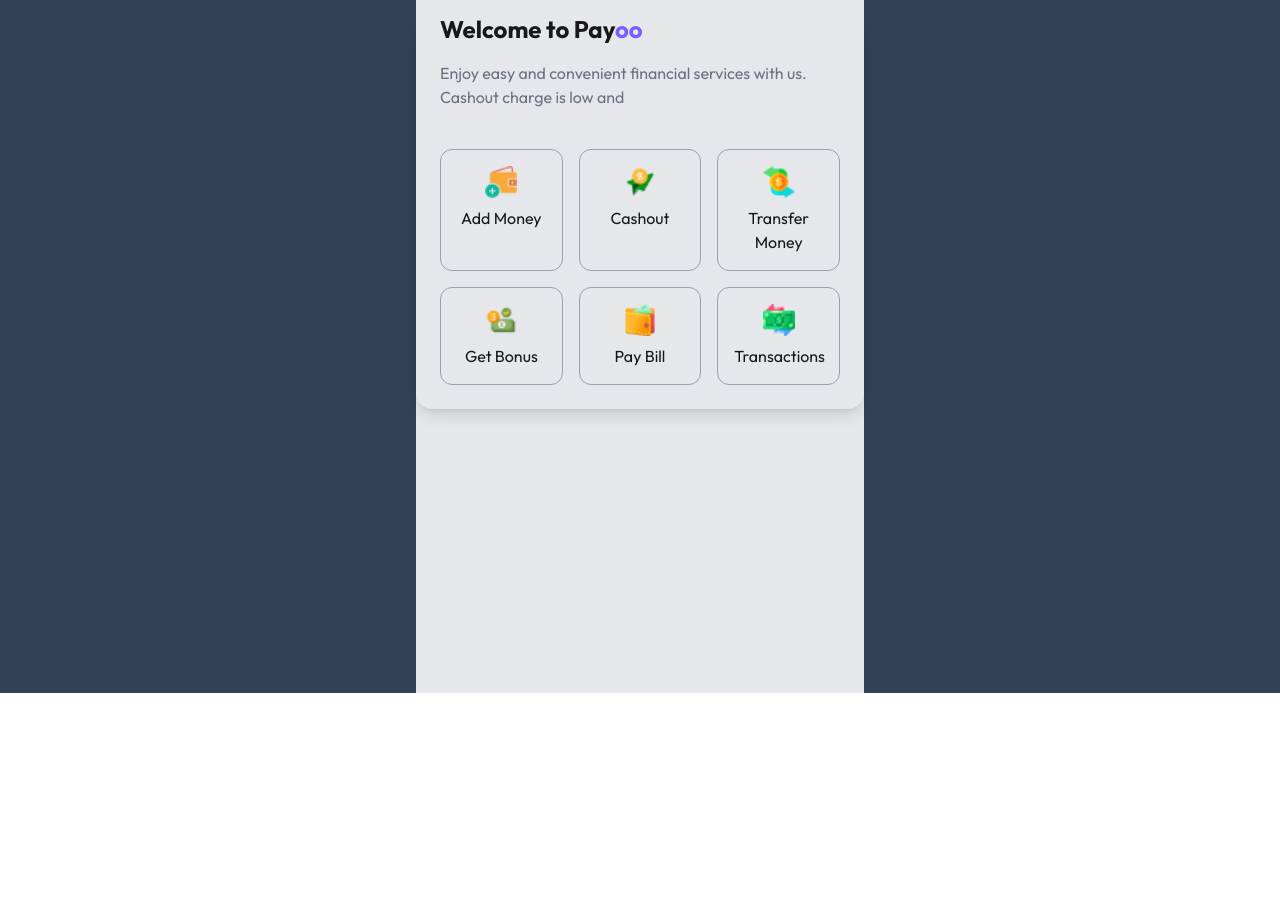
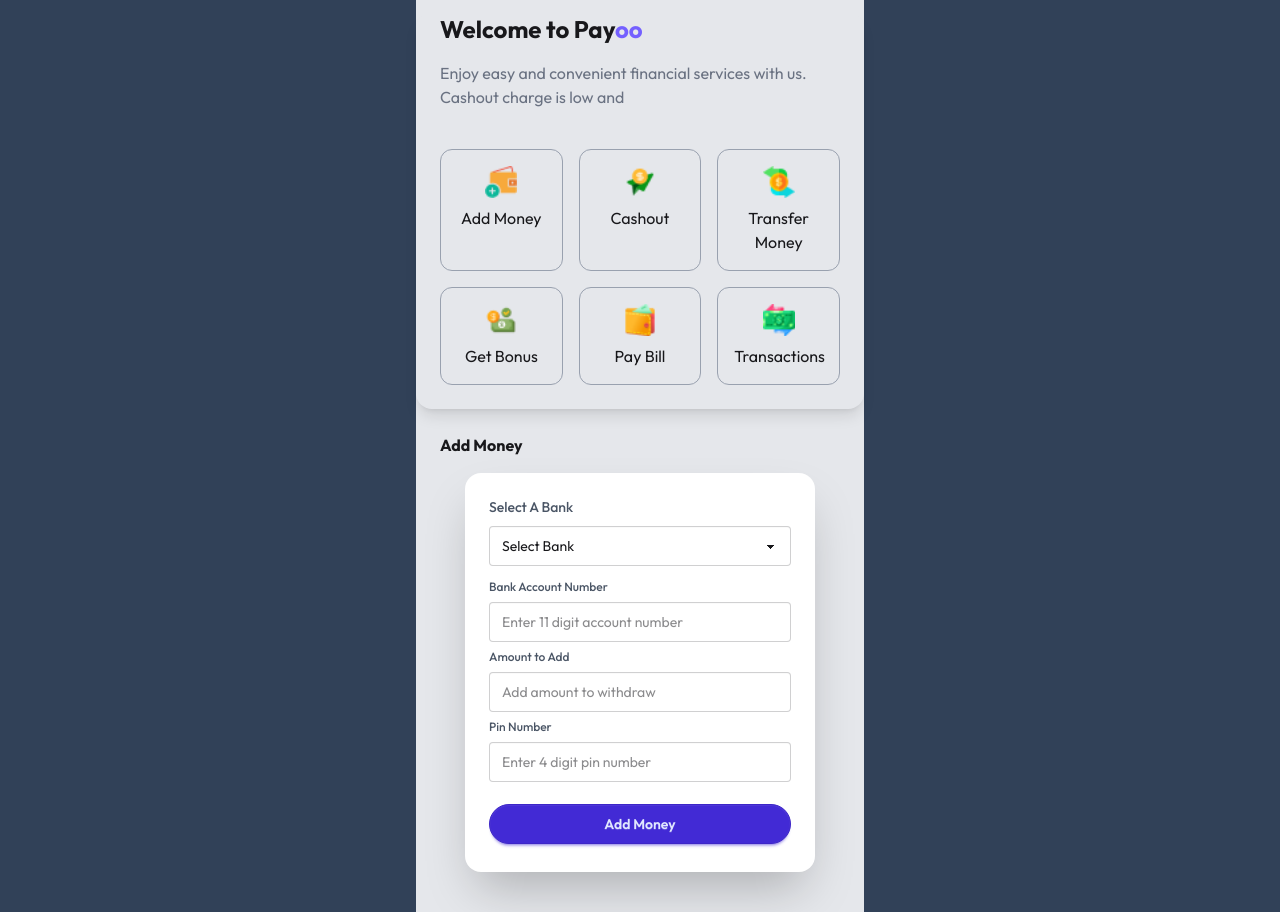
Before and after one commit to mahabubalam-gbs/payoo-mobile-banking, a plain HTML site: page main.html in a window 1280 px wide. Shown: the part 107-1019 px from the top of the page. Before the commit the page ends 800 px from the top, so only its background shows below. Drawn offline with nearby package versions, Linux system fonts and the light colour scheme.

Commit message:
Add money section design done

```diff
--- a/main.html
+++ b/main.html
@@ -60,7 +60,7 @@
             <p class="text-gray-500 font-normal mb-4">Enjoy easy and convenient financial services with us. Cashout
                 charge is
                 low and </p>
-
+            <!-- cards section -->
             <div class="cards grid grid-cols-3 gap-4 py-6">
                 <!-- card 1 -->
                 <div
@@ -100,6 +100,42 @@
                 </div>
             </div>
         </section>
+
+        <!-- add money section -->
+        <section class="py-6">
+            <h2 class="px-6 font-bold">Add Money</h2>
+            <div class="hero">
+                <div class="hero-content">
+                    <div class="card bg-base-100 shadow-2xl rounded-2xl min-w-[350px]">
+                        <form class="card-body">
+                            <legend class="font-medium text-gray-600">Select A Bank</legend>
+                            <select class="select outline-none">
+                                <option disabled selected>Select Bank</option>
+                                <option>Bkash</option>
+                                <option>Nagad</option>
+                                <option>Rocket</option>
+                                <option>Upay</option>
+                                <option>Cellphin</option>
+                                <option>Sure-Cash</option>
+                                <option>Sonali Sheba</option>
+                            </select>
+                            <fieldset class="fieldset">
+                                <label class="label font-medium text-gray-600">Bank Account Number</label>
+                                <input id="account-number" type="text" maxlength="11" class="input focus:outline-none"
+                                    placeholder="Enter 11 digit account number" required />
+                                <label class="label font-medium text-gray-600">Amount to Add</label>
+                                <input id="pin" type="text" class="input focus:outline-none" maxlength="4"
+                                    placeholder="Add amount to withdraw" required />
+                                <label class="label font-medium text-gray-600">Pin Number</label>
+                                <input id="pin" type="text" class="input focus:outline-none" maxlength="4"
+                                    placeholder="Enter 4 digit pin number" required />
+                                <button id="login-btn" class="btn btn-primary rounded-full mt-4">Add Money</button>
+                            </fieldset>
+                        </form>
+                    </div>
+                </div>
+            </div>
+        </section>
     </section>
 </body>
 
--- a/assets/scripts/login.js
+++ b/scripts/login.js
@@ -5,7 +5,7 @@ document.getElementById("login-btn").addEventListener("click", function (event)
 
     if (accountNumber.length == 11) {
         if (parseInt(pin) === 1234) {
-            window.location.href = "./main.html"
+            window.location.href = "./main.html";
         } else {
             alert("Wrong PIN");
         }
```
